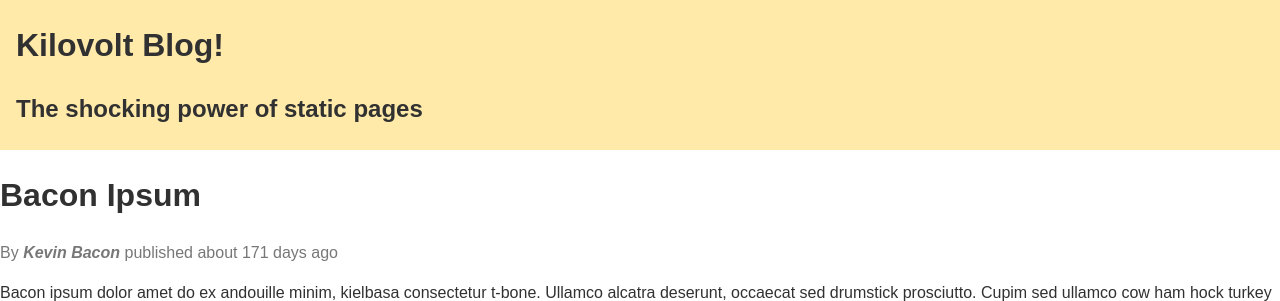
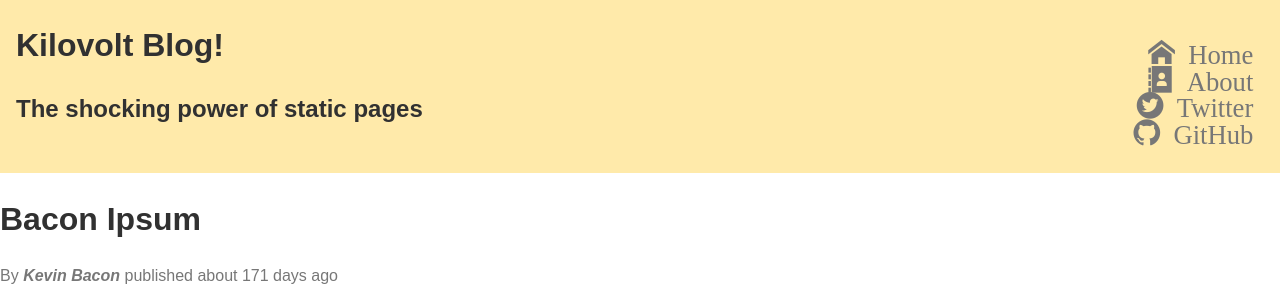
Before and after one commit to acl-301d-summer-2017/lab-01-mobile-first, a plain HTML site: page starter-code/index.html in a window 1280 px wide. Shown: the top 301 px of the page. Drawn offline with Linux system fonts and the light colour scheme; files whose address does not match are found by name.

Commit message:
first 5 todos done

```diff
--- a/starter-code/index.html
+++ b/starter-code/index.html
@@ -3,7 +3,7 @@
 <head>
   <meta charset="UTF-8">
   <title>Lab 1</title>
-  <!-- TODO: Add a meta tag to properly set the viewport and initial scale -->
+  <meta name="viewport" content="width=device-width, initial-scale=1">
 
   <link rel="stylesheet" href="vendor/styles/normalize.css">
   <!-- REVIEW: Icon Fonts - Lets talk about why and how to use them best! -->
@@ -21,8 +21,7 @@
       </h1>
       <h2>The shocking power of static pages</h2>
     </section>
-    <nav class="main-nav">
-      <!-- TODO: Add a hamburger menu icon here. -->
+    <nav class="main-nav, icon-menu">
 
       <ul>
         <li class="tab" data-content="articles"><a href="#" class="icon-home"> Home</a></li>
--- a/starter-code/styles/base.css
+++ b/starter-code/styles/base.css
@@ -35,3 +35,16 @@ a:hover, a:focus {
 
 a:visited {
 }
+
+ul {
+  display: none;
+}
+
+nav:hover ul {
+  display: block;
+  list-style: none;
+}
+
+img {
+  width: 100%;
+}
--- a/starter-code/styles/modules.css
+++ b/starter-code/styles/modules.css
@@ -9,6 +9,14 @@
 }
 
 /* TODO: Add styles for the icon-menu class. It should be bigger, and off to the right. */
+
+.icon-menu {
+  float: right;
+  font-size: 20pt;
+  text-align: right;
+  padding-top: .5em;
+  padding-right: 1em;
+}
 
 .main-nav {
   padding: 0.1em;
@@ -55,3 +63,13 @@
          - Main should be all on one row, with padding spaced better for a larger screen.
          - Just, ya know, try to make it look good! */
 /* @media only screen... */
+
+@media only screen and (min-width: 500px) {
+  ul {
+    display: block;
+    list-style: none;
+  }
+  nav:before {
+    display: none;
+  }
+}
```
